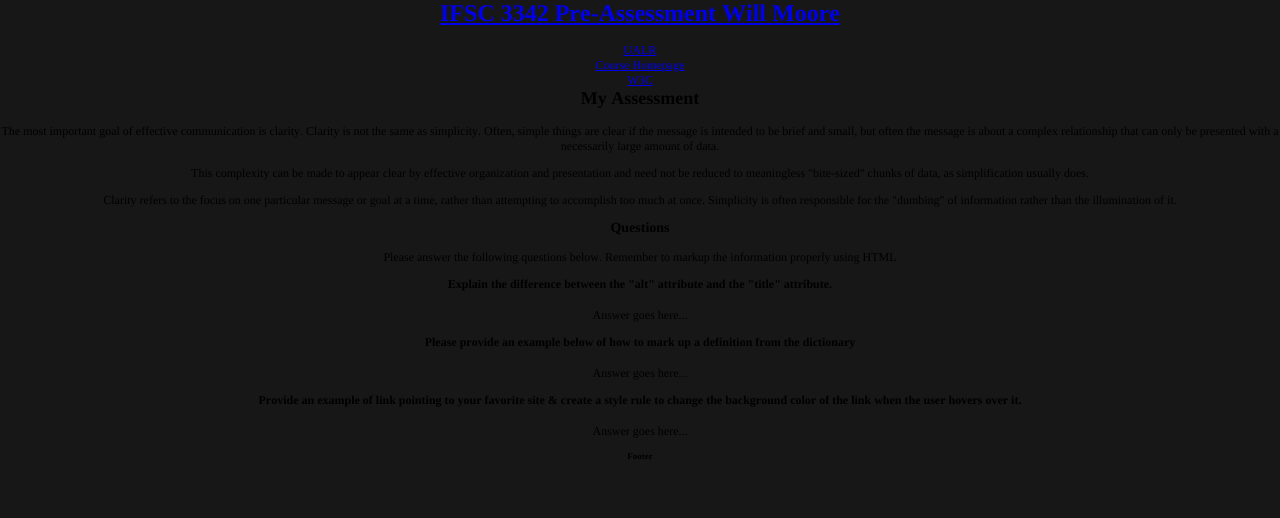
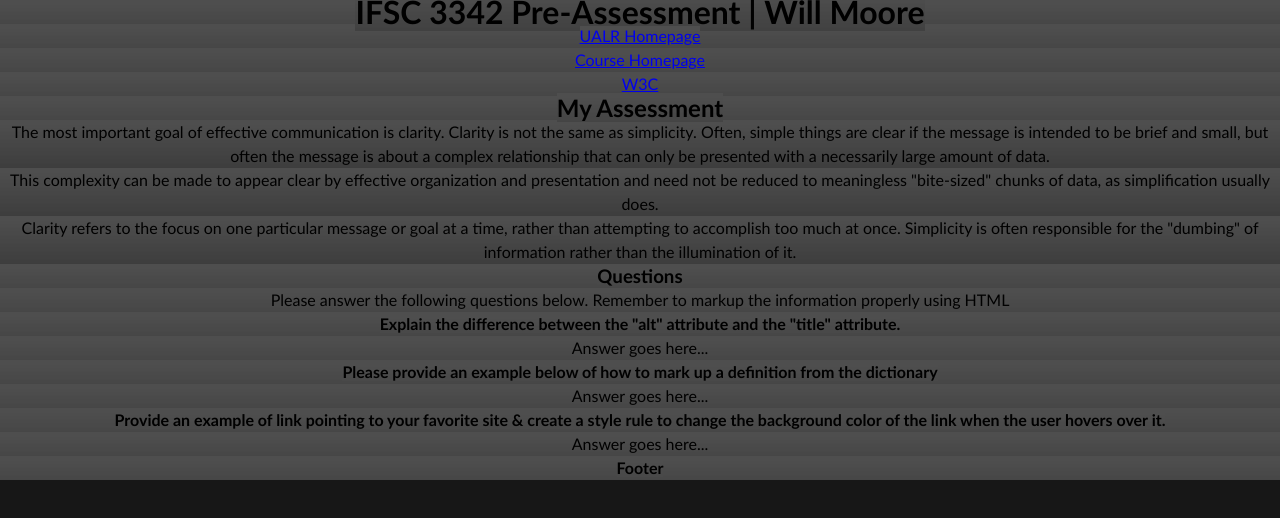
Before and after one commit to Wdmoore2/isfc-3342-01, a plain HTML site: page pre-assessment/index.html in a window 1280 px wide. Drawn offline with Linux system fonts and the light colour scheme; files that its build step writes are made by us from their sources.

Commit message:
second edit

```diff
--- a/pre-assessment/css/screen.css
+++ b/pre-assessment/css/screen.css
@@ -1,11 +1,24 @@
+@media screen and (max-width: 600px) {
+    body {
+        font-size: 14px;
+    }
+    #container {
+        max-width: 100%;
+        margin: 0;
+    }
+	/* Declares the Media screen to max width of 600px */
+}
+
 * {
 	margin: 0px;
 	padding: 0px;
+	background-image: url('/pre-assessment/img/bg-tile.jpg');
+	background-repeat: repeat-x;
+	background-color: #171717;
 }
 body {
 	text-align: center;
 	font-family: "Trebuchet MS", Arial, Helvetica, sans-serif;
-	background-color: #171717;
 	font-size: 16px;
 	line-height: 1.5em;
 }
--- a/pre-assessment/index.html
+++ b/pre-assessment/index.html
@@ -8,37 +8,27 @@
   <!-- title of the page -->
   <meta name="author" content="Will Moore">
   <!-- author of the page -->
-  <style>
-    p.p5 {margin: 0 0 12px 0; font: 12px Times; color: #000;}
-    li.li2 {margin: 0; font: 12px Times; color: #0000e9;}
-    li.li3 {margin: 0; font: 12px Times; color: #0000e9;}
-    span.s1 {text-decoration: underline; font-kerning: none;}
-    span.s2 {color: #000;}
-    span.s3 {text-decoration: underline; font-kerning: none; color: #0000e9;}
-    span.s4 {font-kerning: none;}
-    ul.ul1 {list-style-type: disc;}
-  </style>
-  <link rel="stylesheet" href="assets/css/screen.css"/>
+  <link rel="stylesheet" href="/pre-assessment/css/screen.css"/>
 </head>
 <body>
-<h1 style="margin: 0 0 16px 0; font: 24px Times; color: #0000e9;"><span class="s1"><a href="file:///Users/willardmoore/Documents/UALR%20/Spring%202025/Mobile%20Web%20Applications/index.html"><b>IFSC 3342 Pre-Assessment</b></a><b> Will Moore</b></span></h1>
+<h1><b>IFSC 3342 Pre-Assessment | Will Moore</b></h1>
 <ul class="ul1">
-  <li class="li2"><span class="s2"><a href="http://ualr.edu/"><span class="s1">UALR</span></a></span></li>
-  <li class="li2"><span class="s2"><a href="https://thomaswallace.net/course/mobile-web/spring-2018/"><span class="s1">Course Homepage</span></a></span></li>
-  <li class="li3"><a href="http://www.w3.org/"><span class="s3">W3C</span></a></li>
+  <li><a href="http://ualr.edu/">UALR Homepage</a></li>
+  <li><a href="https://thomaswallace.net/course/mobile-web/spring-2018/">Course Homepage</a></li>
+  <li class="li3"><a href="http://www.w3.org/">W3C</a></li>
 </ul>
-<h2 style="margin: 0 0 15px 0; font: 18px Times;"><span class="s4"><b>My Assessment</b></span></h2>
-<p class="p5"><span class="s4">The most important goal of effective communication is clarity. Clarity is not the same as simplicity. Often, simple things are clear if the message is intended to be brief and small, but often the message is about a complex relationship that can only be presented with a necessarily large amount of data.</span></p>
-<p class="p5"><span class="s4">This complexity can be made to appear clear by effective organization and presentation and need not be reduced to meaningless "bite-sized" chunks of data, as simplification usually does.</span></p>
-<p class="p5"><span class="s4">Clarity refers to the focus on one particular message or goal at a time, rather than attempting to accomplish too much at once. Simplicity is often responsible for the "dumbing" of information rather than the illumination of it.</span></p>
-<h3 style="margin: 0 0 14px 0; font: 14px Times;"><span class="s4"><b>Questions</b></span></h3>
-<p class="p5"><span class="s4">Please answer the following questions below. Remember to markup the information properly using HTML</span></p>
-<h4 style="margin: 0 0 16px 0; font: 12px Times;"><span class="s4"><b>Explain the difference between the "alt" attribute and the "title" attribute.</b></span></h4>
-<p class="p5"><span class="s4">Answer goes here...</span></p>
-<h4 style="margin: 0 0 16px 0; font: 12px Times;"><span class="s4"><b>Please provide an example below of how to mark up a definition from the dictionary</b></span></h4>
-<p class="p5"><span class="s4">Answer goes here...</span></p>
-<h4 style="margin: 0 0 16px 0; font: 12px Times;"><span class="s4"><b>Provide an example of link pointing to your favorite site &amp; create a style rule to change the background color of the link when the user hovers over it.</b></span></h4>
-<p class="p5"><span class="s4">Answer goes here...</span></p>
-<h6 style="margin: 0 0 21px 0; font: 9px Times;"><span class="s4"><b>Footer</b></span></h6>
+<h2><b>My Assessment</b></h2>
+<p>The most important goal of effective communication is clarity. Clarity is not the same as simplicity. Often, simple things are clear if the message is intended to be brief and small, but often the message is about a complex relationship that can only be presented with a necessarily large amount of data.</p>
+<p>This complexity can be made to appear clear by effective organization and presentation and need not be reduced to meaningless "bite-sized" chunks of data, as simplification usually does.</p>
+<p>Clarity refers to the focus on one particular message or goal at a time, rather than attempting to accomplish too much at once. Simplicity is often responsible for the "dumbing" of information rather than the illumination of it.</p>
+<h3><b>Questions</b></h3>
+<p>Please answer the following questions below. Remember to markup the information properly using HTML</p>
+<h4><b>Explain the difference between the "alt" attribute and the "title" attribute.</b></h4>
+<p>Answer goes here...</p>
+<h4><b>Please provide an example below of how to mark up a definition from the dictionary</b></h4>
+<p>Answer goes here...</p>
+<h4><b>Provide an example of link pointing to your favorite site &amp; create a style rule to change the background color of the link when the user hovers over it.</b></h4>
+<p>Answer goes here...</p>
+<footer><b>Footer</b></footer>
 </body>
 </html>
```
Also changed, not shown: pre-assessment/img/bg-tile.jpg (added).
